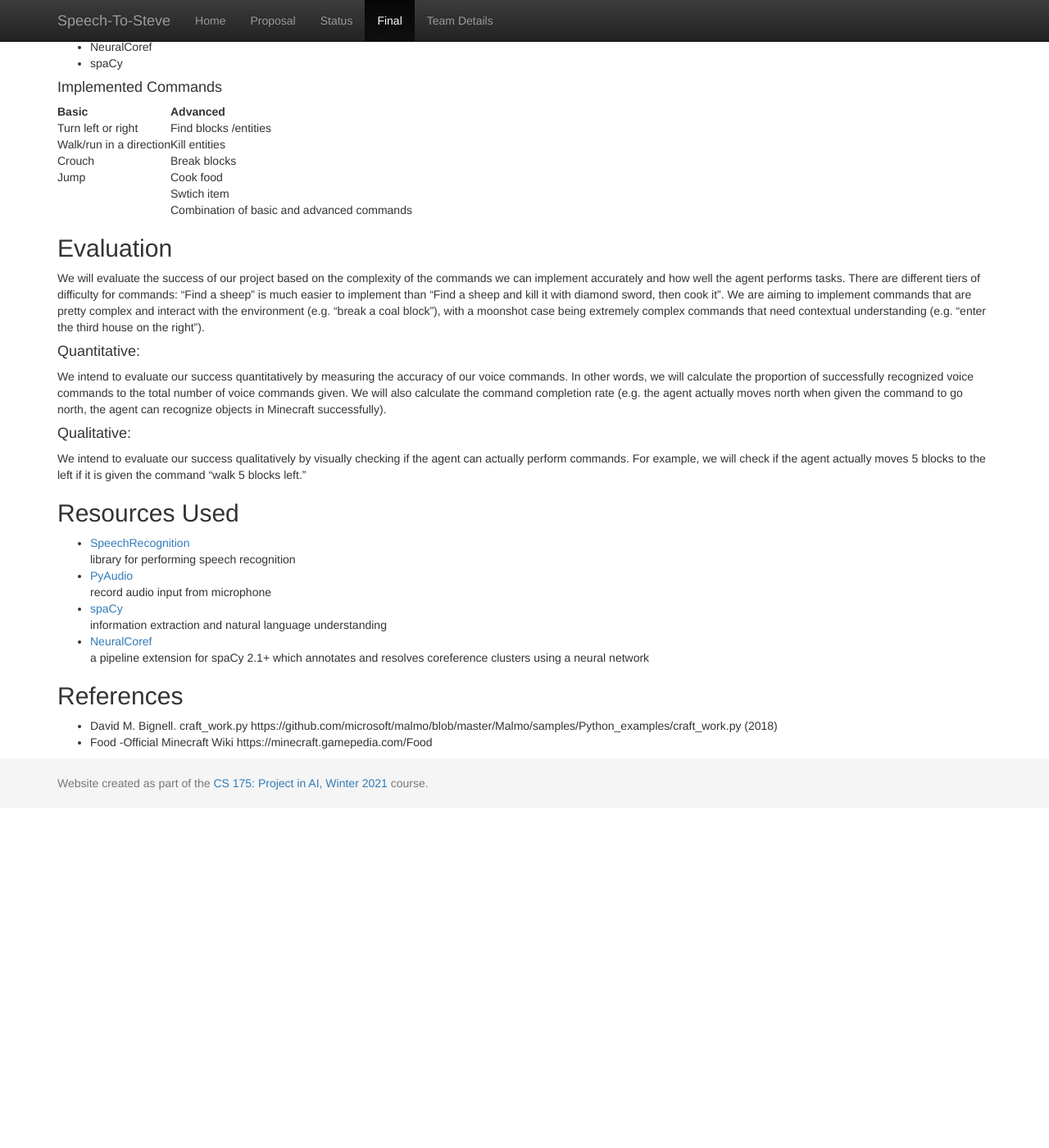
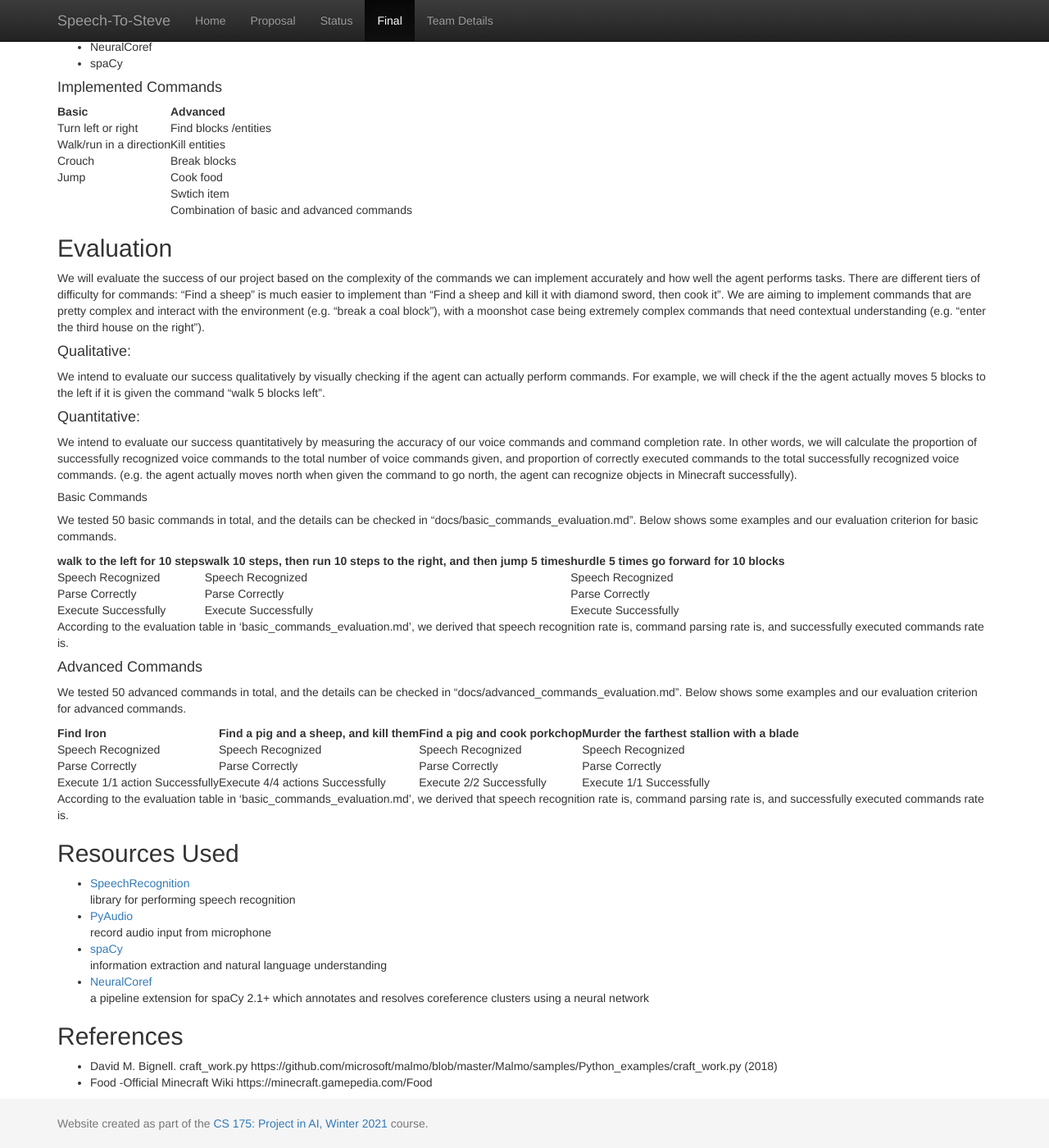
Before and after one commit to geeeeeeeeew/CS-175-Team-Direction-, a Jekyll site: the page built from docs/final.md, in a window 1280 px wide and 1400 px high, scrolled down 722 px. Shown: the whole window at 82% size. Built offline with Jekyll 4.4.1, drawn with Linux system fonts in a browser that asks for light colours; before the commit the page ends 1707 px from its top, so only the background shows below that.

Commit message:
Update final.md

```diff
--- a/docs/final.md
+++ b/docs/final.md
@@ -32,11 +32,33 @@ The main idea of our project is using Python to implement a way for the user to
 ## Evaluation
 We will evaluate the success of our project based on the complexity of the commands we can implement accurately and how well the agent performs tasks. There are different tiers of difficulty for commands: “Find a sheep” is much easier to implement than “Find a sheep and kill it with diamond sword, then cook it”. We are aiming to implement commands that are pretty complex and interact with the environment (e.g. “break a coal block”), with a moonshot case being extremely complex commands that need contextual understanding (e.g. “enter the third house on the right”).
 
+#### Qualitative:
+We intend to evaluate our success qualitatively by visually checking if the agent can actually perform commands. For example, we will check if the the agent actually moves 5 blocks to the left if it is given the command “walk 5 blocks left".
+
 #### Quantitative:
-We intend to evaluate our success quantitatively by measuring the accuracy of our voice commands. In other words, we will calculate the proportion of successfully recognized voice commands to the total number of voice commands given. We will also calculate the command completion rate (e.g. the agent actually moves north when given the command to go north, the agent can recognize objects in Minecraft successfully).
+We intend to evaluate our success quantitatively by measuring the accuracy of our voice commands and command completion rate. In other words, we will calculate the proportion of successfully recognized voice commands to the total number of voice commands given, and proportion of correctly executed commands to the total successfully recognized voice commands. (e.g. the agent actually moves north when given the command to go north, the agent can recognize objects in Minecraft successfully).
 
-#### Qualitative:
-We intend to evaluate our success qualitatively by visually checking if the agent can actually perform commands. For example, we will check if the agent actually moves 5 blocks to the left if it is given the command “walk 5 blocks left.”
+#####  Basic Commands
+We tested 50 basic commands in total, and the details can be checked in "docs/basic_commands_evaluation.md". Below shows some examples and our evaluation criterion for basic commands.
+
+| walk to the left for 10 steps| walk 10 steps, then run 10 steps to the right, and then jump 5 times|hurdle 5 times go forward for 10 blocks|
+| -------------   | ------------- | ------------- |
+|Speech Recognized | Speech Recognized|Speech Recognized|
+|Parse Correctly| Parse Correctly|Parse Correctly|
+|Execute Successfully| Execute Successfully|Execute Successfully|
+
+According to the evaluation table in 'basic_commands_evaluation.md', we derived that speech recognition rate is, command parsing rate is, and successfully executed commands rate is.
+
+####  Advanced Commands
+We tested 50 advanced commands in total, and the details can be checked in "docs/advanced_commands_evaluation.md". Below shows some examples and our evaluation criterion for advanced commands.
+
+| Find Iron| Find a pig and a sheep, and kill them |Find a pig and cook porkchop| Murder the farthest stallion with a blade |
+| -------------   | ------------- | ------------- | ------------- |
+|Speech Recognized | Speech Recognized|Speech Recognized| Speech Recognized|
+|Parse Correctly| Parse Correctly|Parse Correctly|Parse Correctly|
+|Execute 1/1 action Successfully| Execute 4/4 actions Successfully|Execute 2/2 Successfully|Execute 1/1 Successfully|
+
+According to the evaluation table in 'basic_commands_evaluation.md', we derived that speech recognition rate is, command parsing rate is, and successfully executed commands rate is.
 
 ## Resources Used
 - [SpeechRecognition](https://pypi.org/project/SpeechRecognition/)\
```
